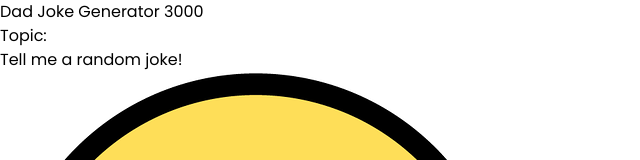
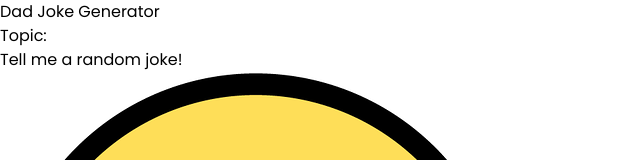
Before and after one commit to quentin-mckay/dadjoke-generator-react, a React (Vite) app: page / in a window 1280 px wide. Shown: the top 160 px of the page, without its empty margins (0-640 px from the left). Built offline with nearby package versions, Linux system fonts and the light colour scheme.

Commit message:
remove 3000

```diff
--- a/src/App.jsx
+++ b/src/App.jsx
@@ -45,9 +45,9 @@ const App = () => {
 
     return (
         <div className='bg-slate-800 h-screen text-white grid place-items-center text-xl'>
-            <div className='p-8 border-2 border-gray-500 rounded-md min-h-[25%] max-w-3xl bg-white/5'>
+            <div className='w-3/4 p-8 border-2 border-gray-500 rounded-md bg-white/5'>
                 <h1 className='text-5xl text-center font-semibold '>
-                    Dad Joke Generator 3000
+                    Dad Joke Generator
                 </h1>
                 <form
                     onSubmit={generateJoke}
```
